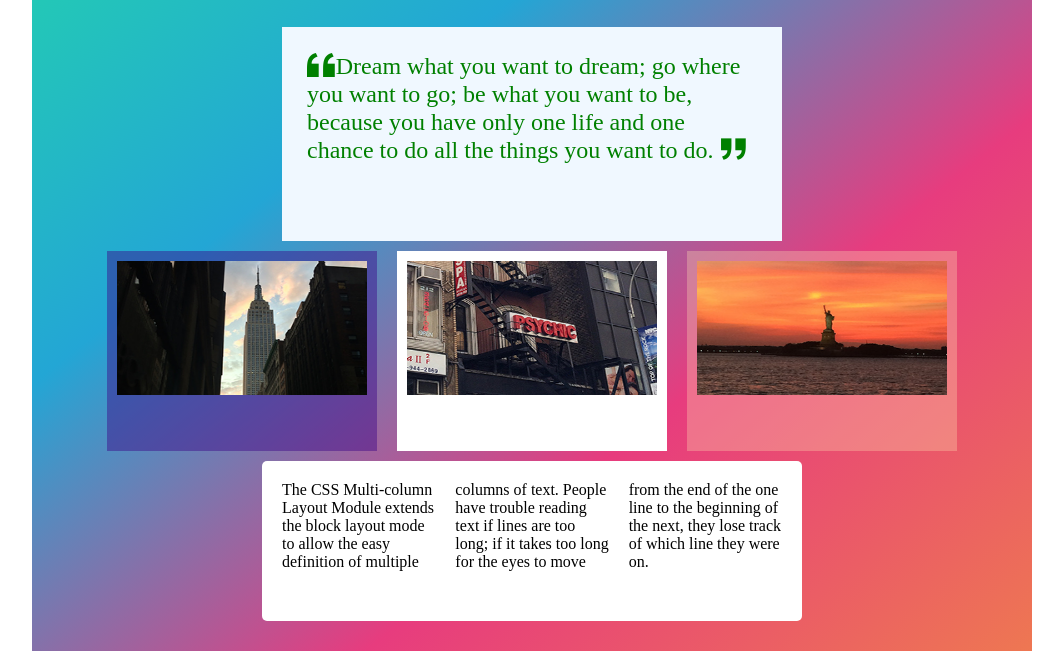
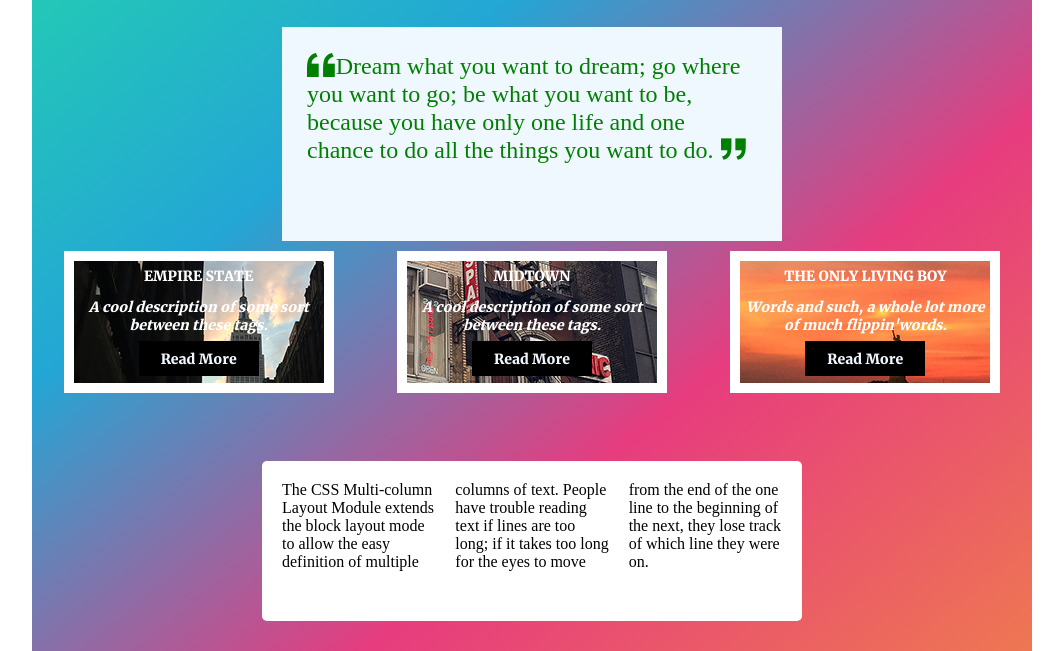
Before and after one commit to liaowenqiang828/css-3, a plain HTML site: page index.html in a window 1280 px wide. Shown: the part 149-800 px from the top of the page, without its empty margins (108-1171 px from the left). Drawn offline with Linux system fonts and the light colour scheme.

Commit message:
[Wenqiang Liao]{fix}: modify the read-story part

```diff
--- a/css/css-3.css
+++ b/css/css-3.css
@@ -50,6 +50,11 @@ body {
   url('iconfont.svg?t=1574909918777#iconfont') format('svg'); /* iOS 4.1- */
 }
 
+@font-face {
+  font-family: "Merriweather";
+  src: url("Merriweather-black-2.ttf") format("truetype");
+}
+
 .words {
   padding: 25px;
 
@@ -75,32 +80,68 @@ ul {
   flex-direction: row;
   margin-top: 10px;
   list-style: none;
-  justify-content: center;
+  justify-content: space-around;
 }
 ul li {
   width: 25%;
 
-  padding: 10px;
+  border: 10px solid white;
   margin-left: 10px;
   margin-right: 10px;
 
   background-color: white;
   text-align: center;
-}
-ul :first-child {
-  /* margin-left: 45px; */
-  background-color: rgba(58, 1, 132, 0.44);
-}
-ul :last-child {
-  /* margin-right: 45px; */
-  background-color: rgba(255,231, 179,  0.3);
+  display: flex;
+  flex-direction: column;
+  justify-content: space-around;
+  font-family: Merriweather;
+  font-size: 14px;
+  color: white;
 }
 
-img {
+.one {
+    background-image: url(../image/empire-state.png);
+    width: 250px;
+    height: 122px;
+    margin: 0;
+    padding: 0;
+}
+.two {
+  background-image: url(../image/midtown.png);
   width: 250px;
-  height: 134px;
+  height: 122px;
   margin: 0;
   padding: 0;
+}
+.three {
+  background-image: url(../image/liberty.png);
+  width: 250px;
+  height: 122px;
+  margin: 0;
+  padding: 0;
+}
+
+.read-tilte {
+  display: block;
+  height: 35px;
+}
+.read-content {
+  display: block;
+  height: 30px;
+  font-style: italic;
+}
+a {
+  height: 35px;
+  width: 120px;
+  margin-left: 65px;
+
+  background-color: black;
+  text-decoration: none;
+  color: aliceblue;
+
+  display: flex;
+  justify-content: center;
+  align-items: center;
 }
 
 .mult-cols {
@@ -115,4 +156,6 @@ img {
   columns: 3 20px;
   column-gap: 20px;
 
+  font-family: serif;
+  font-size: 16px;
 }
--- a/index.html
+++ b/index.html
@@ -17,14 +17,26 @@
         </p>
       </div>
       <ul>
-        <li>
-          <img src="./image/empire-state.png" alt="Empire State" />
+        <li class="one">
+          <span class="read-title">EMPIRE STATE</span>
+          <span class="read-content">A cool description of some sort between these tags. </span>
+          <a href="https://school.thoughtworks.cn">
+            <span>Read More</span>
+          </a>
         </li>
-        <li>
-          <img src="./image/midtown.png" alt="Midtown" />
+        <li class="two">
+          <span class="read-title">MIDTOWN</span>
+          <p class="read-content">A cool description of some sort between these tags. </p>
+          <a href="https://school.thoughtworks.cn">
+            <span>Read More</span>
+          </a>
         </li>
-        <li>
-          <img src="./image/liberty.png" alt="Liberty" >
+        <li class="three">
+          <span class="read-title">THE ONLY LIVING BOY</span>
+          <span class="read-content">Words and such, a whole lot more of much flippin'words. </span>
+          <a href="https://school.thoughtworks.cn">
+            <span>Read More</span>
+          </a>
         </li>
       </ul>
 
```
Also changed, not shown: css/Merriweather-Black-2.ttf (added), css/Merriweather-BlackItalic-3.ttf (added), css/Merriweather-Bold-4.ttf (added), css/Merriweather-BoldItalic-5.ttf (added), css/Merriweather-Italic-6.ttf (added), css/Merriweather-Light-7.ttf (added), css/Merriweather-LightItalic-8.ttf (added), css/Merriweather-Regular-9.ttf (added).
